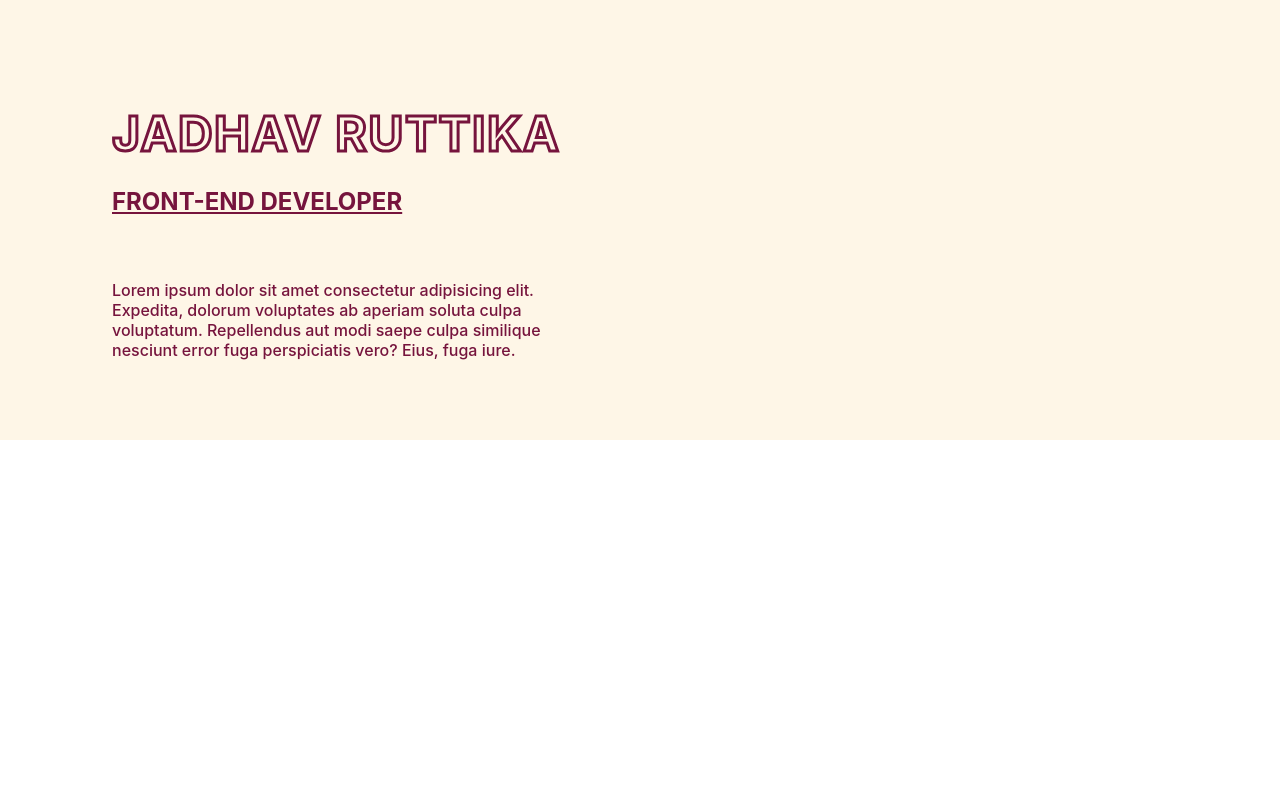
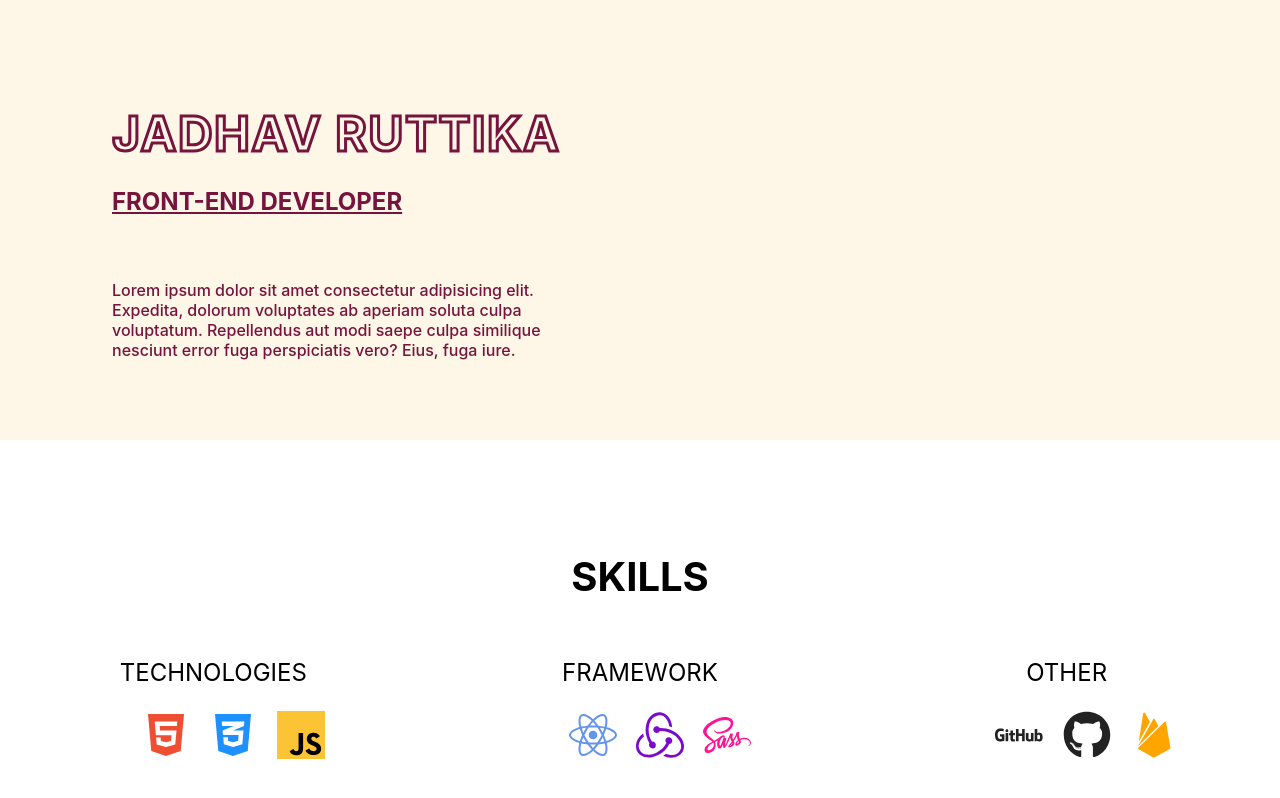
Before and after one commit to UntamedLotus/Resume_RJ, a React (Create React App) app: page / in a window 1280 px wide. Built offline with nearby package versions, Linux system fonts and the light colour scheme.

Commit message:
working on skill component

```diff
--- a/package.json
+++ b/package.json
@@ -8,6 +8,7 @@
     "@testing-library/user-event": "^13.5.0",
     "react": "^18.2.0",
     "react-dom": "^18.2.0",
+    "react-icons": "^4.4.0",
     "react-router-hash-link": "^2.4.3",
     "react-scripts": "5.0.1",
     "sass": "^1.54.5",
--- a/src/App.js
+++ b/src/App.js
@@ -1,10 +1,12 @@
 import "./App.scss";
 import Hero from "./components/Hero/hero";
+import Skills from "./components/skills/skills";
 
 function App() {
   return (
     <div className="App">
       <Hero />
+      <Skills />
     </div>
   );
 }
--- /dev/null
+++ b/src/components/skills/skills.jsx
@@ -0,0 +1,64 @@
+import React from "react";
+import { FaHtml5, FaCss3Alt, FaReact, FaSass, FaGithub } from "react-icons/fa";
+import { SiRedux, SiJavascript } from "react-icons/si";
+
+import { IoLogoFirebase } from "react-icons/io5";
+import { GoLogoGithub } from "react-icons/go";
+
+import "./skills.scss";
+
+function Skills() {
+  return (
+    <div className="skills">
+      <h2>Skills</h2>
+      <div className="skills-section">
+        <div className="technology">
+          <p>Technologies</p>
+          <ul>
+            <li>
+              <FaHtml5 color="#ee4f33" />
+            </li>
+            <li>
+              <FaCss3Alt color="#1e90ff" />
+            </li>
+            <li>
+              <SiJavascript color="#fcc334" className="javascript" />
+            </li>
+          </ul>
+        </div>
+
+        <div className="framework">
+          <p>Framework</p>
+          <ul>
+            <li>
+              <FaReact color="#6495ed" />
+            </li>
+            <li>
+              <SiRedux color="#7b0bca" />
+            </li>
+            <li>
+              <FaSass color="#ff1493" />
+            </li>
+          </ul>
+        </div>
+
+        <div className="other">
+          <p>Other</p>
+          <ul>
+            <li>
+              <GoLogoGithub color="#222" />
+            </li>
+            <li>
+              <FaGithub color="#222" />
+            </li>
+            <li>
+              <IoLogoFirebase color="orange" />
+            </li>
+          </ul>
+        </div>
+      </div>
+    </div>
+  );
+}
+
+export default Skills;
--- /dev/null
+++ b/src/components/skills/skills.scss
@@ -0,0 +1,77 @@
+.skills {
+  margin: 0 auto;
+  margin-top: 7rem;
+
+  h2 {
+    text-transform: uppercase;
+    font-size: 2.5rem;
+  }
+}
+
+.skills-section {
+  display: grid;
+  grid-template-columns: repeat(3, 1fr);
+  align-items: center;
+  justify-content: center;
+}
+
+.technology {
+  p {
+    font-size: 1.5rem;
+    text-transform: uppercase;
+  }
+
+  ul {
+    display: flex;
+    align-items: center;
+    justify-content: center;
+    column-gap: 1.2rem;
+  }
+
+  li {
+    list-style: none;
+    font-size: 3rem;
+  }
+}
+
+.framework {
+  p {
+    font-size: 1.5rem;
+    text-transform: uppercase;
+  }
+
+  ul {
+    display: flex;
+    align-items: center;
+    justify-content: center;
+    column-gap: 1.2rem;
+  }
+
+  li {
+    list-style: none;
+    font-size: 3rem;
+  }
+}
+
+.javascript {
+  background-color: #000;
+}
+
+.other {
+  p {
+    font-size: 1.5rem;
+    text-transform: uppercase;
+  }
+
+  ul {
+    display: flex;
+    align-items: center;
+    justify-content: center;
+    column-gap: 1.2rem;
+  }
+
+  li {
+    list-style: none;
+    font-size: 3rem;
+  }
+}
```
Also changed, not shown: 1 other file (tests, documents, lock files or other folders).
